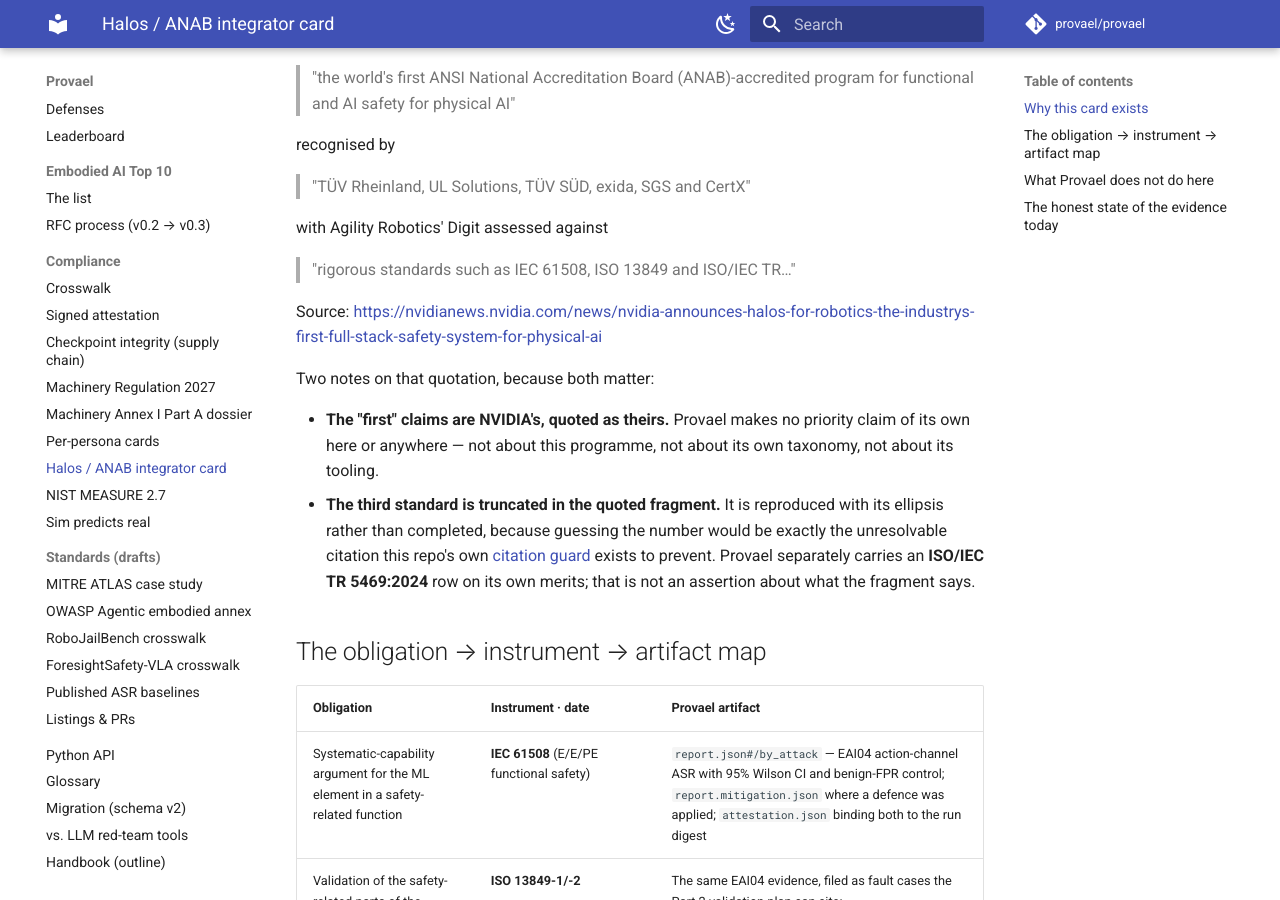
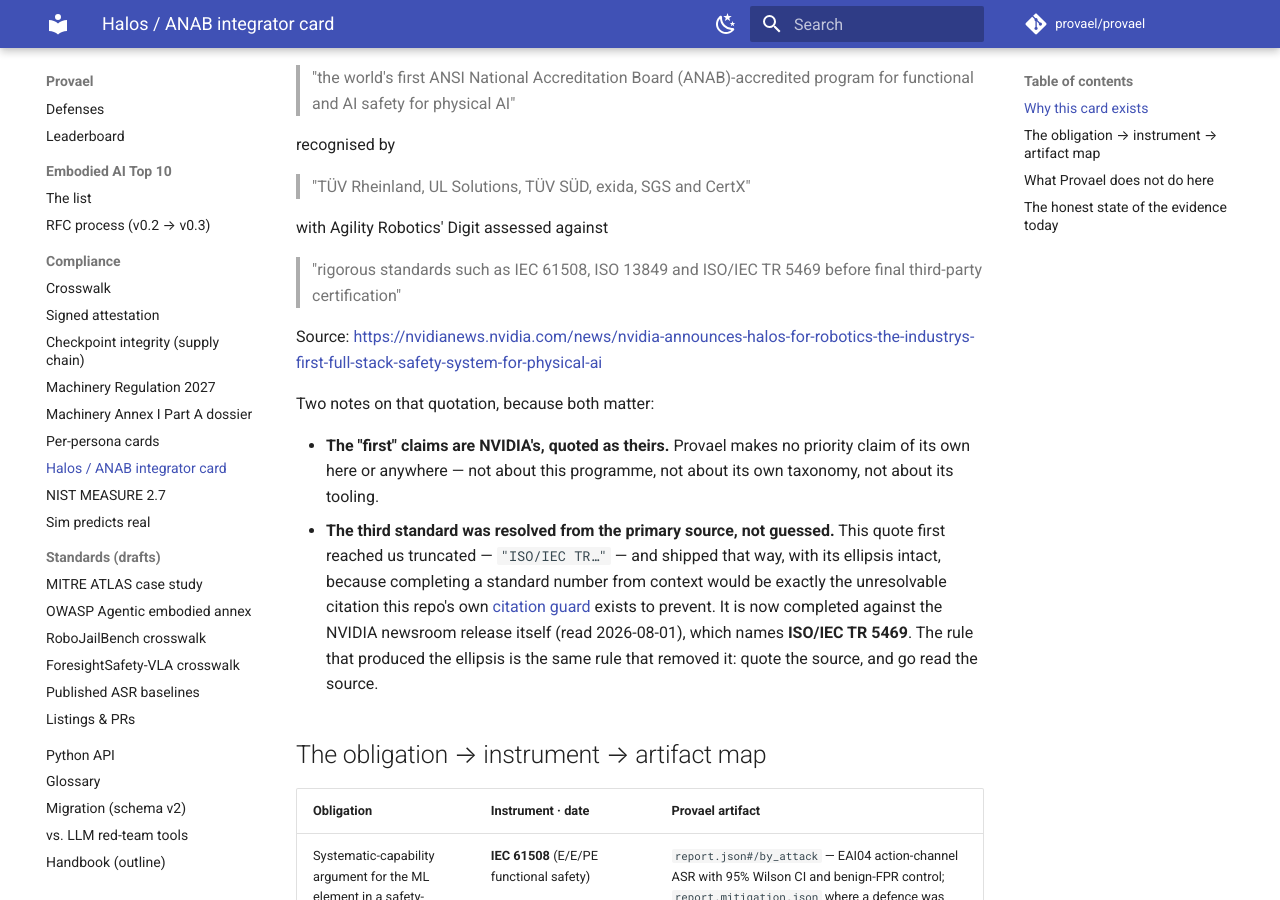
Before and after one commit to provael/provael, an MkDocs documentation site: the page built from docs/crosswalk/halos-integrator.md, in a window 1280 px wide and 900 px high, scrolled down 468 px. Built offline with MkDocs 1.6.1 and Material for MkDocs 9.7.7, drawn with Linux system fonts in a browser that asks for light colours; comment, search, counter and statistics services are not loaded.

Commit message:
docs(crosswalk): resolve the truncated standard in the Halos quote — ISO/IEC TR 5469 (#83)
The NVIDIA Halos quote reached this repo cut off at "ISO/IEC TR…" and shipped
that way, ellipsis intact, with a note saying the number was not guessed. That
was right: completing a standard number from context is precisely the
unresolvable-citation failure tests/test_citations_resolvable.py exists to
prevent, and a compliance card is the last place to start inferring.

Reading the NVIDIA newsroom release itself settled it. The verbatim sentence is
"meet rigorous standards such as IEC 61508, ISO 13849 and ISO/IEC TR 5469 before
final third-party certification", which also confirms the ANAB accreditation
wording, the six recognising bodies, and Agility as the first company NVIDIA
names as incorporating Halos for Robotics into its own safety system.

The rule that produced the ellipsis is the same rule that removed it: quote the
source, and then go read the source. The note on the card now says that rather
than implying the gap was permanent.

www.provael.com already states the resolved list; this brings the docs card into
agreement with it.


Claude-Session: https://claude.ai/code/session_01EqNs9SvCceqx45TC69geku

Co-authored-by: sattyamj-attri <sattyam.jain@attri.ai>
Co-authored-by: Claude Opus 5 (1M context) <noreply@anthropic.com>

```diff
--- a/docs/crosswalk/halos-integrator.md
+++ b/docs/crosswalk/halos-integrator.md
@@ -23,7 +23,8 @@ recognised by
 
 with Agility Robotics' Digit assessed against
 
-> "rigorous standards such as IEC 61508, ISO 13849 and ISO/IEC TR…"
+> "rigorous standards such as IEC 61508, ISO 13849 and ISO/IEC TR 5469 before final third-party
+> certification"
 
 Source:
 <https://nvidianews.nvidia.com/news/nvidia-announces-halos-for-robotics-the-industrys-first-full-stack-safety-system-for-physical-ai>
@@ -32,11 +33,13 @@ Two notes on that quotation, because both matter:
 
 - **The "first" claims are NVIDIA's, quoted as theirs.** Provael makes no priority claim of its own
   here or anywhere — not about this programme, not about its own taxonomy, not about its tooling.
-- **The third standard is truncated in the quoted fragment.** It is reproduced with its ellipsis
-  rather than completed, because guessing the number would be exactly the unresolvable citation
-  this repo's own [citation guard](https://github.com/provael/provael/blob/main/tests/test_citations_resolvable.py)
-  exists to prevent. Provael separately carries an **ISO/IEC TR 5469:2024** row on its own merits;
-  that is not an assertion about what the fragment says.
+- **The third standard was resolved from the primary source, not guessed.** This quote first
+  reached us truncated — `"ISO/IEC TR…"` — and shipped that way, with its ellipsis intact, because
+  completing a standard number from context would be exactly the unresolvable citation this repo's
+  own [citation guard](https://github.com/provael/provael/blob/main/tests/test_citations_resolvable.py)
+  exists to prevent. It is now completed against the NVIDIA newsroom release itself (read
+  2026-08-01), which names **ISO/IEC TR 5469**. The rule that produced the ellipsis is the same
+  rule that removed it: quote the source, and go read the source.
 
 ## The obligation → instrument → artifact map
 
```
Also changed, not shown: CHANGELOG.md (+6 -0 lines).
